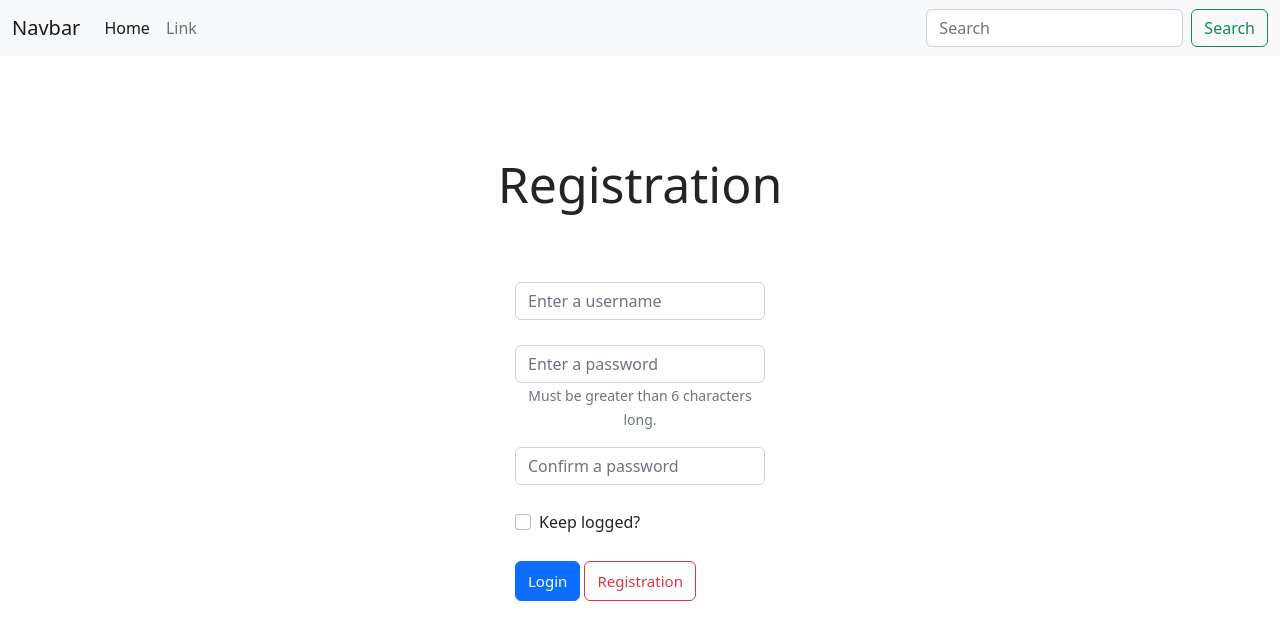
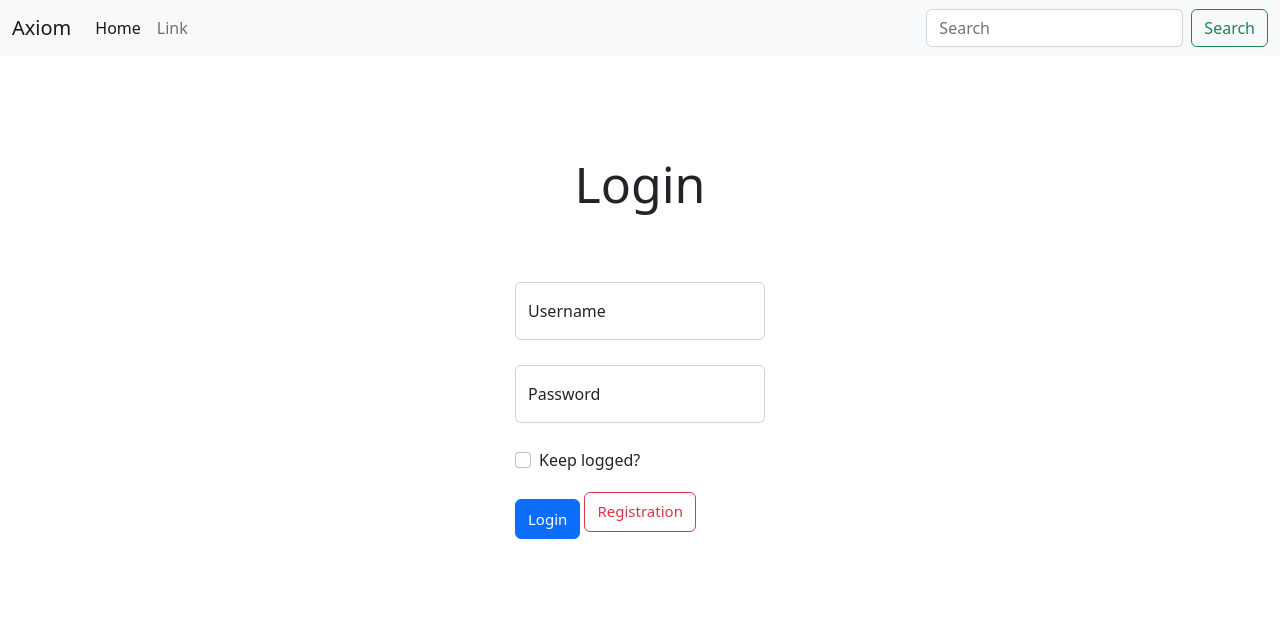
Before and after one commit to matteoppet/password-manager, a Flask app: page /login in a window 1280 px wide. Shown: the top 640 px of the page. Run offline with Flask 2, Linux system fonts and the light colour scheme; some libraries are stand-ins or nearby versions.

Commit message:
Registration page completed and moved

```diff
--- a/auth.py
+++ b/auth.py
@@ -1,11 +1,42 @@
-from flask import Blueprint, render_template
+from flask import Blueprint, render_template, request, redirect, url_for, flash
+from werkzeug.security import check_password_hash, generate_password_hash
+from app import db
 
 auth = Blueprint('auth', __name__)
 
 @auth.route('/login', methods=['GET', 'POST'])
 def login():
+    if request.method == "POST":
+        username = request.form.get("username")
+
+        print("Login Function: " + username)
+
     return render_template('auth/login.html')
 
 @auth.route('/register', methods=['GET', 'POST'])
 def register():
-    return render_template('auth/registration.html')
+    if request.method == "POST":
+        username = request.form.get("username")
+        password = request.form.get("register-password")
+        confirm = request.form.get("confirm")
+
+        check = 0
+        for i in db.execute("SELECT username FROM users WHERE username = ?", username):
+            if username == i["username"]:
+                check = 1
+
+        if check == 1:
+            flash("Username already taken.", "error")
+        elif len(password) < 8:
+            flash("Password must be greater than 7 characters long.", "error")
+        elif password != confirm:
+            flash("Passwords doesn't match.", "error")
+        else:
+            hash = generate_password_hash(password)
+            db.execute("INSERT INTO users (username, hash) VALUES (?, ?)", username, hash)
+
+            flash("Account Created Successfully.")
+
+        return redirect(url_for("auth.login"))
+
+    return None
--- /dev/null
+++ b/static/index.js
@@ -0,0 +1,28 @@
+function passwordCheck() {
+    const password = document.getElementById("register-password").value;
+    const check = document.getElementById("check-password");
+
+    if (password.length < 8) {
+        check.innerText = "Invalid"
+        check.style.color = "red"
+    }
+    else {
+        check.innerText = "Valid"
+        check.style.color = "green"
+    }
+}
+
+function confirmCheck() {
+    const password = document.getElementById("register-password").value;
+    const confirm = document.getElementById("confirm").value;
+    const check = document.getElementById("check-confirm");
+
+    if (password != confirm) {
+        check.innerText = "Password must be the same as the confirmation"
+        check.style.color = "red"
+    }
+    else {
+        check.innerText = "Valid"
+        check.style.color = "green"
+    }
+}
--- a/static/style.css
+++ b/static/style.css
@@ -7,9 +7,28 @@
     user-select: none;
 }
 
+
 /* Registration stuff */
+/* Modal register is the button in login page for open the modal */
+#modalRegister {
+    margin-top: 10px;
+    height: 40px;
+    font-size: 15px;
+    width: -moz-available;
+    text-align: center;
+}
+
+#confirm {
+    margin-top: -5px;
+}
+
+#status {
+    max-width: min-content;
+}
+
+/* Login Stuff */
 @media (min-width: 500px) {
-    #registration-form {
+    #login-form {
         width: 250px;
         margin-right: auto !important;
         margin-left: auto !important;
@@ -22,7 +41,7 @@
     font-size: 50px;
 }
 
-#username, #confirm, #checkbox {
+#username, #password {
     margin-bottom: 25px;
 }
 
@@ -33,5 +52,3 @@
     width: -moz-available;
     text-align: center;
 }
-
-/* Login Stuff */
--- a/templates/auth/login.html
+++ b/templates/auth/login.html
@@ -8,44 +8,64 @@
 <main class='container-fluid py-5'>
     <div class='container'>
 
-        <h1 id='title' class='unselectable text-center'>Registration</h1>
+        <h1 id='title' class='unselectable text-center'>Login</h1>
 
-        <form action='auth/register' method='POST' id='registration-form'>
-            <div class="mb-3">
-                <input class='form-control' type='text' name='username' id='username' placeholder='Enter a username' autocomplete='off' required>
+        <form action='{{ url_for("auth.login") }}' method='POST' id='login-form'>
+            <div class="form-floating mb-3">
+                <input type="text" class="form-control" id="username" name="username" placeholder="Enter a username" autocomplete='off' required>
+                <label for="username">Username</label>
             </div>
-            <div class="mb-3 text-center">
-                <input class='form-control' type='password' name='password' id='password' placeholder='Enter a password' autocomplete='off' required>
-                <span id="passwordHelp" class="form-text">Must be greater than 6 characters long.</span>
-            </div>
-            <div class="mb-3">
-                <input class='form-control' type='password' name='confirm' id='confirm' placeholder='Confirm a password' autocomplete='off' required>
+            <div class="form-floating">
+                <input type="password" class="form-control" id="password" name="password" placeholder="Enter a password" autocomplete='off' required>
+                <label for="password">Password</label>
             </div>
             <div class="form-check">
-                <input class="form-check-input" type="checkbox" value="" id="checkbox">
+                <input class="form-check-input" type="checkbox" value="1" id="checkbox">
                 <label class="form-check-label" for="checkbox">Keep logged?</label>
             </div>
             <button type="submit" class="btn btn-primary" id="submit">Login</button>
-            <button type="button" class="btn btn-outline-danger" id="submit" data-bs-toggle="modal" data-bs-target="#staticBackdrop">Registration</button>
+            <button type="button" class="btn btn-outline-danger" id="modalRegister" data-bs-toggle="modal" data-bs-target="#BackdropRegister">Registration</button>
         </form>
     </div>
 </main>
 
-  <!-- Modal -->
-  <div class="modal fade" id="staticBackdrop" data-bs-backdrop="static" data-bs-keyboard="false" tabindex="-1" aria-labelledby="staticBackdropLabel" aria-hidden="true">
+<!-- Modal Registration -->
+<div class="modal fade" id="BackdropRegister" data-bs-backdrop="static" data-bs-keyboard="false" tabindex="-1" aria-labelledby="staticBackdropLabel" aria-hidden="true">
     <div class="modal-dialog">
         <div class="modal-content">
             <div class="modal-header">
-          <h1 class="modal-title fs-5" id="staticBackdropLabel">Modal title</h1>
+                <h1 class="modal-title fs-5" id="BackdropRegisterLabel">Registration Form</h1>
                 <button type="button" class="btn-close" data-bs-dismiss="modal" aria-label="Close"></button>
             </div>
+            <form action='{{ url_for("auth.register") }}' method='POST' id='registration-form'>
                 <div class="modal-body">
-          ...
+                    <div class="form-floating mb-3">
+                        <input type="text" class="form-control" id="username" name="username" placeholder="Enter a username" autocomplete='off' required>
+                        <label for="register-username">Username</label>
+                    </div>
+                    <div class="form-floating mb-3">
+                        <input type="password" class="form-control" id="register-password" name="register-password" placeholder="Enter a password" onkeyup="passwordCheck();" autocomplete='off' required>
+                        <label for="register-password">Password</label>
+                        <div class="row g-3">
+                            <div class="col">
+                                <span id="passwordHelp" class="form-text">Must be greater than 8 characters long.</span>
+                            </div>
+                            <div class="col" id="status">
+                                <p class="form-text" id="check-password" name="check" style="text-align: end;">Status</p>
+                            </div>
+                        </div>
+                    </div>
+                    <div class="form-floating mb-3">
+                        <input type="password" class="form-control" id="confirm" name="confirm" placeholder="Confirm the password" onkeyup="confirmCheck();" autocomplete='off' required>
+                        <label for="confirm">Confirm the password</label>
+                        <p class="form-text" id="check-confirm" name="check" style="text-align: end;">Status</p>
+                    </div>
                 </div>
                 <div class="modal-footer">
-          <button type="button" class="btn btn-secondary" data-bs-dismiss="modal">Close</button>
-          <button type="button" class="btn btn-primary">Understood</button>
+                    <button type="button" class="btn btn-danger" data-bs-dismiss="modal">Cancel</button>
+                    <button type="submit" class="btn btn-primary" id="s">Create</button>
                 </div>
+            </form>
         </div>
     </div>
 </div>
--- a/templates/layout.html
+++ b/templates/layout.html
@@ -11,12 +11,12 @@
     <script src="https://cdn.jsdelivr.net/npm/bootstrap@5.2.2/dist/js/bootstrap.bundle.min.js" integrity="sha384-OERcA2EqjJCMA+/3y+gxIOqMEjwtxJY7qPCqsdltbNJuaOe923+mo//f6V8Qbsw3" crossorigin="anonymous"></script>
 
     <link rel="stylesheet" href="static/style.css">
-
+    <script src="static/index.js"></script>
 </head>
 <body>
     <nav class="navbar navbar-expand-lg bg-light">
         <div class="container-fluid">
-            <a class="navbar-brand" href="#">Navbar</a>
+            <a class="navbar-brand" href="#">Axiom</a>
             <button class="navbar-toggler" type="button" data-bs-toggle="collapse" data-bs-target="#navbarSupportedContent" aria-controls="navbarSupportedContent" aria-expanded="false" aria-label="Toggle navigation">
                 <span class="navbar-toggler-icon"></span>
             </button>
@@ -37,6 +37,23 @@
         </div>
     </nav>
 
+    {% with messages = get_flashed_messages(with_categories=true) %}
+        {% if messages %}
+            {% for category, message in messages %}
+                {% if category == 'error' %}
+                    <div class="alert alert-danger alert-dismissible fade show" role="alert">
+                        {{ message }}
+                        <button type="button" class="btn-close" data-bs-dismiss="alert" aria-label="Close"></button>
+                    </div>
+                {% else %}
+                    <div class="alert alert-success alert-dismissible fade show" role="alert">
+                        {{ message }}
+                        <button type="button" class="btn-close" data-bs-dismiss="alert" aria-label="Close"></button>
+                    </div>
+                {% endif %}
+            {% endfor %}
+        {% endif %}
+    {% endwith %}
 
     {% block body %}
     {% endblock %}
```
Also changed, not shown: app.py (line endings or trailing spaces), database.db. Lines whose indentation alone changed are shown as unchanged.
